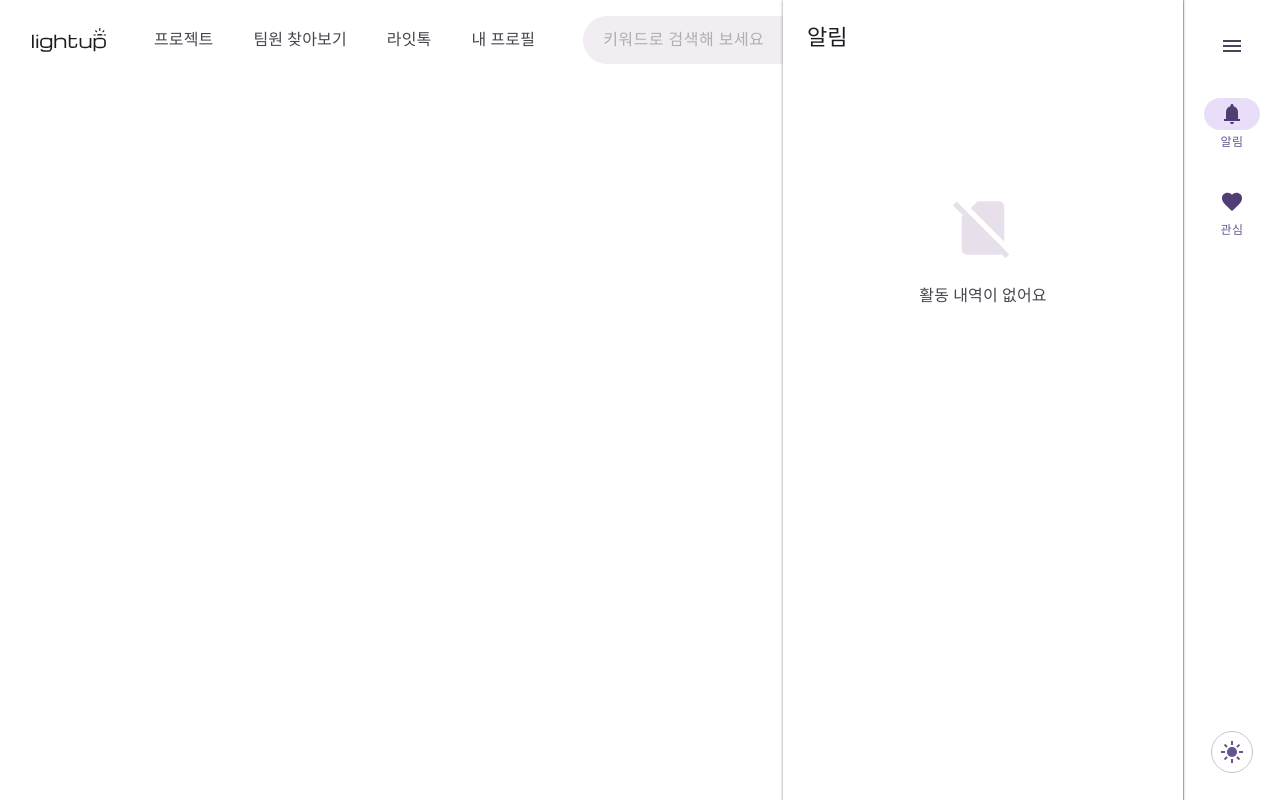
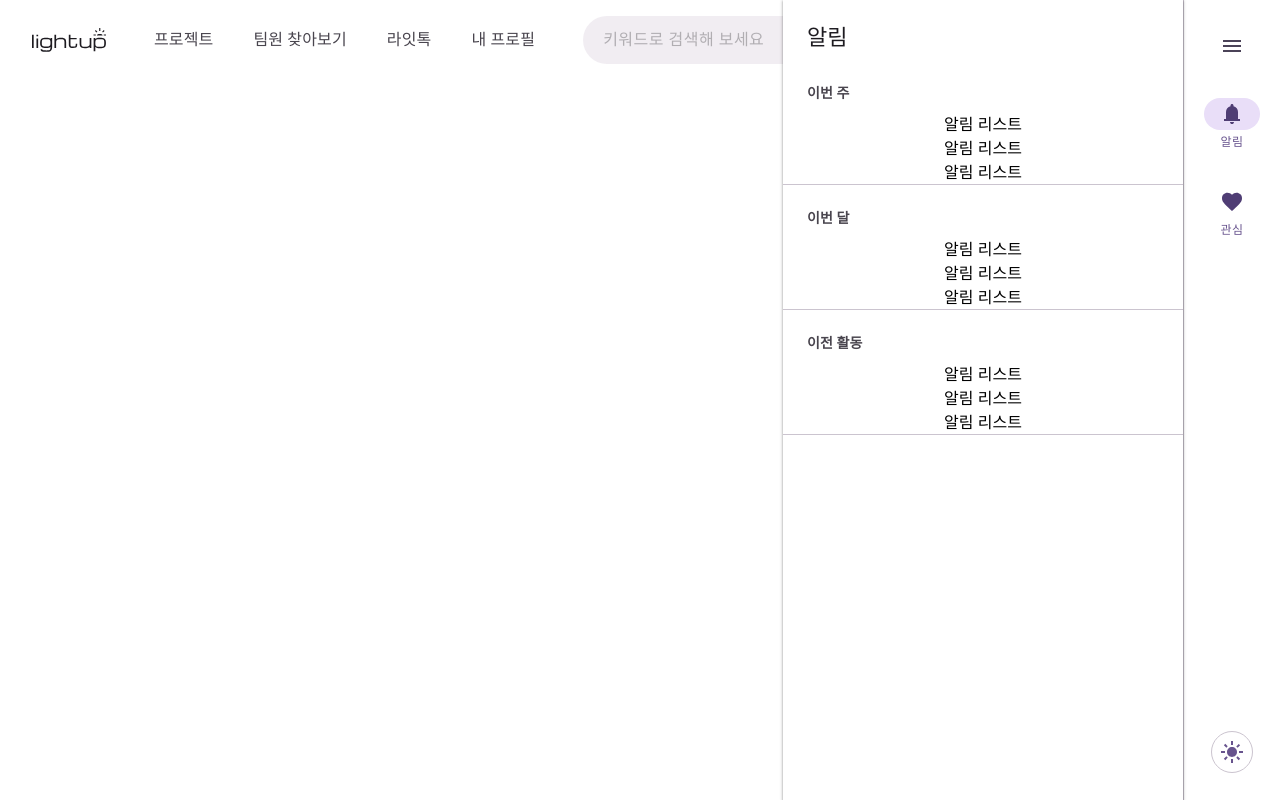
Before and after one commit to 1ronPark/Front-end, a React (Vite) app: page / in a window 1280 px wide. Both pictures are taken after a click on the button "알림". Built offline with nearby package versions, Linux system fonts and the light colour scheme; a web font is replaced by a local one.

Commit message:
공통패널 레이아웃 추출해서 관심 & 알림 리스트가 있고 없고에 대한 컴포넌트 작업

```diff
--- /dev/null
+++ b/src/components/common/sideNavbar/BasePanel.tsx
@@ -0,0 +1,17 @@
+// src/components/common/BasePanel.tsx
+type BasePanelProps = {
+  children: React.ReactNode;
+};
+
+const BasePanel = ({ children }: BasePanelProps) => {
+  return (
+    <div
+      className="fixed right-[97px] w-[400px] h-screen flex flex-col bg-white overflow-auto
+      shadow-[0px_1px_2px_0px_rgba(0,0,0,0.30),_0px_1px_3px_1px_rgba(0,0,0,0.15)]"
+    >
+      {children}
+    </div>
+  );
+};
+
+export default BasePanel;
--- a/src/components/common/sideNavbar/FavoritePanel.tsx
+++ b/src/components/common/sideNavbar/FavoritePanel.tsx
@@ -1,17 +1,12 @@
+import BasePanel from "./BasePanel";
 import FavoriteList from "./FavoriteList";
 import NoFavoriteList from "./NoFavoriteList";
 
 const FavoritePanel = () => {
+  const hasFavorite = false;
+
   return (
-    <div
-      className="fixed right-[97px] w-[400px] h-screen flex flex-col bg-[#FFF] overflow-auto
-    shadow-[0px_1px_2px_0px_rgba(0,0,0,0.30),_0px_1px_3px_1px_rgba(0,0,0,0.15)]"
-    >
-      {/* 관심 목록이 있으면 이걸 사용 */}
-      <FavoriteList />
-      {/* 관심 목록이 없으면 이걸 사용 */}
-      {/* <NoFavoriteList /> */}
-    </div>
+    <BasePanel>{hasFavorite ? <FavoriteList /> : <NoFavoriteList />}</BasePanel>
   );
 };
 
--- a/src/components/common/sideNavbar/NotificationPanel.tsx
+++ b/src/components/common/sideNavbar/NotificationPanel.tsx
@@ -1,17 +1,13 @@
+import BasePanel from "./BasePanel";
 import NoNotificationList from "./NoNotificationList";
 import NotificationList from "./NotificationList";
 
 const NotificationPanel = () => {
+  const hasNotification = true;
   return (
-    <div
-      className="fixed right-[97px] w-[400px] h-screen flex flex-col bg-[#FFF] overflow-auto
-    shadow-[0px_1px_2px_0px_rgba(0,0,0,0.30),_0px_1px_3px_1px_rgba(0,0,0,0.15)]"
-    >
-      {/* 알림 목록이 있으면 이걸 사용 */}
-      {/* <NotificationList /> */}
-      {/* 알림 목록이 없으면 이걸 사용 */}
-      <NoNotificationList />
-    </div>
+    <BasePanel>
+      {hasNotification ? <NotificationList /> : <NoNotificationList />}
+    </BasePanel>
   );
 };
 
```
